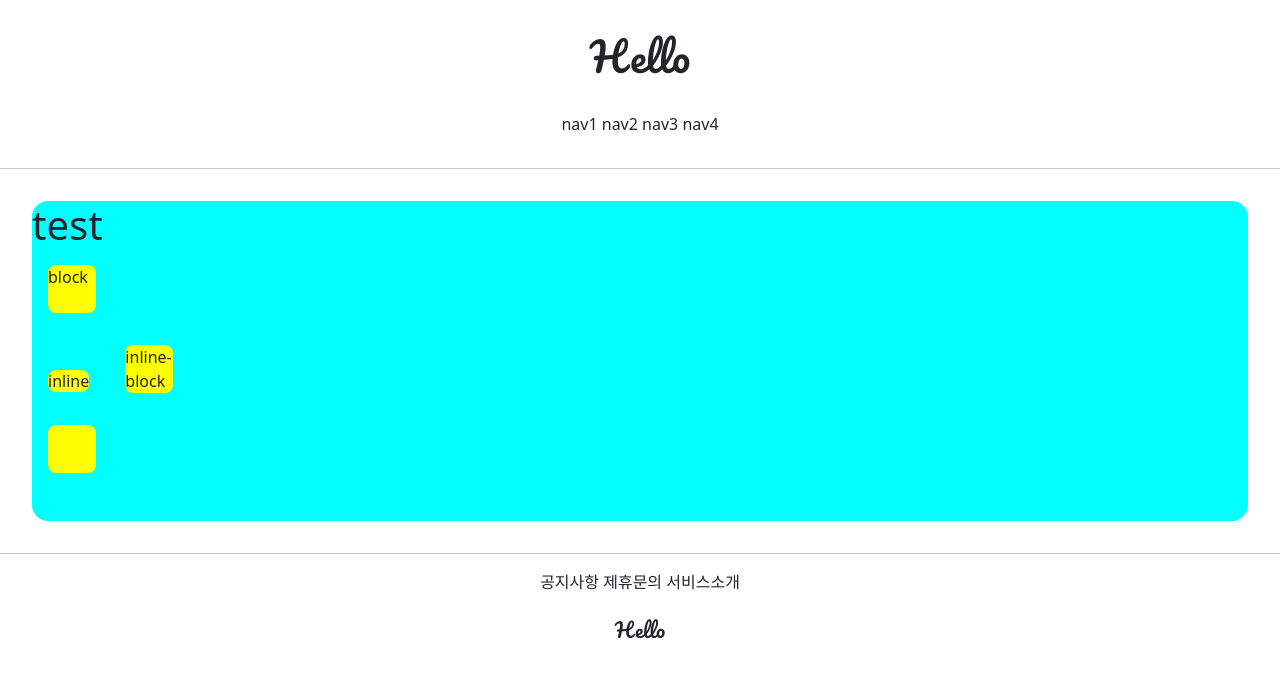
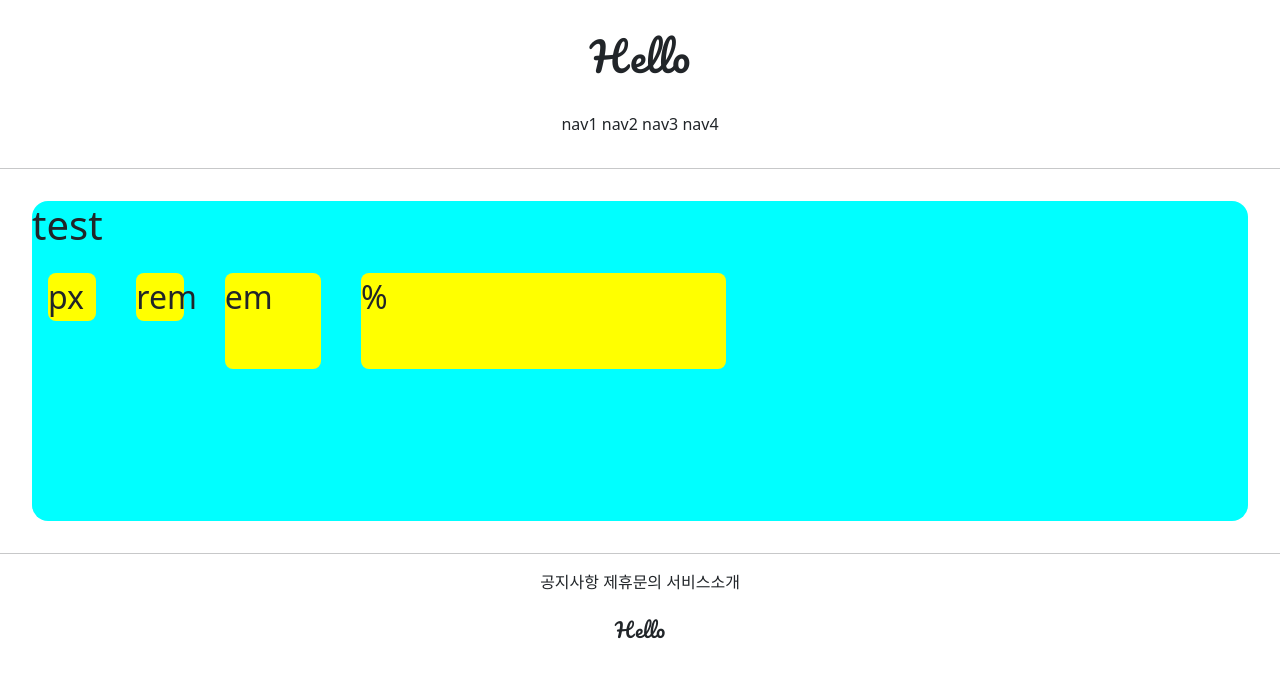
Before and after one commit to passiona2z/djangoproject, a Django app: page /accounts/hello_world/ in a window 1280 px wide. Shown: the top 678 px of the page. Run offline with Django 3.2, Linux system fonts and the light colour scheme; parts of the project's set-up code (start-up, migrations or seed data) failed here and were passed over.

Commit message:
7/7 djangoProject commit 3

```diff
--- a/accountapp/templates/accountapp/hello_world.html
+++ b/accountapp/templates/accountapp/hello_world.html
@@ -9,20 +9,21 @@
             height: 48px;
             width: 48px;
             border-radius: .5rem;
+            display: inline-block;
         }
 
     </style>
 
 
 
-    <div style="height: 20rem; background-color : aqua; margin: 2rem; border-radius: 1rem;">
+    <div style="height: 20rem; background-color : aqua; margin: 2rem; border-radius: 1rem; font-size: 2rem">
         <h1>test</h1>
 
-    <div class="testing" style="display: block">block</div>
-    <div class="testing" style="display: inline">inline</div>
-    <div class="testing" style="display: none">none</div>
-    <div class="testing" style="display: inline-block">inline-block</div>
-    <div class="testing"></div>
+    <div class="testing" style="height: 48px; width: 48px">px</div>
+    <div class="testing" style="height: 3rem; width: 3rem">rem</div>
+    <div class="testing" style="height: 3em; width: 3em">em</div>
+    <div class="testing" style="height: 30%; width: 30%">%</div>
+
 
     </div>
 
```
